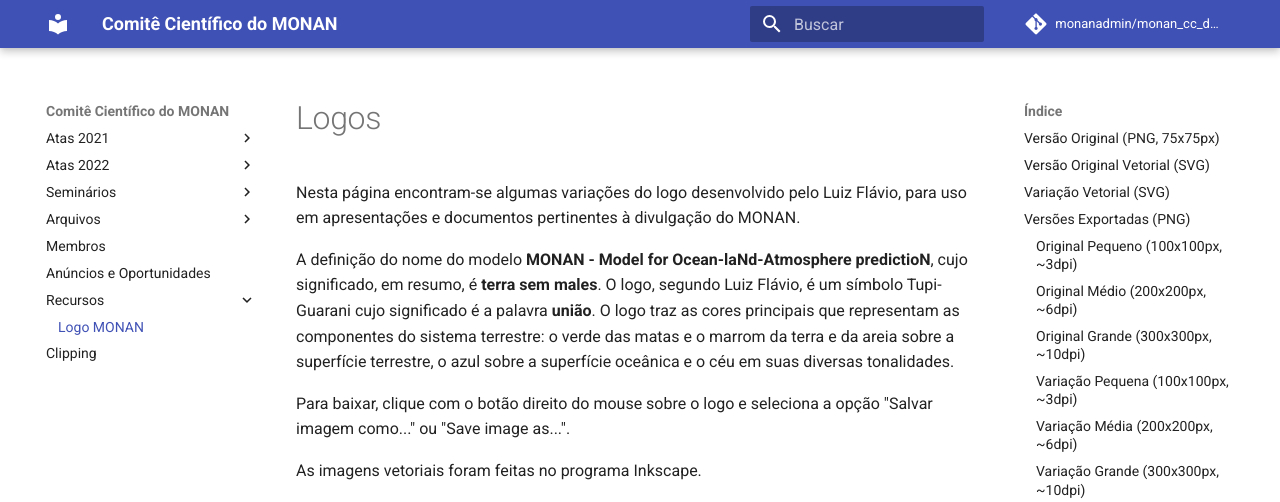
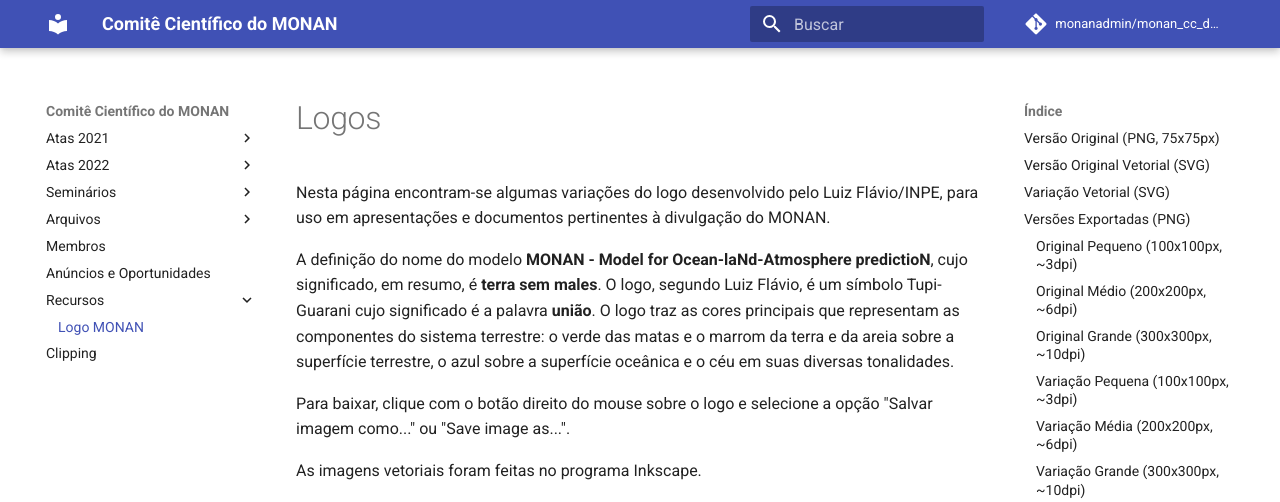
Before and after one commit to monanadmin/monan_cc_docs, an MkDocs documentation site: the page built from docs/logo_monan.md, in a window 1280 px wide and 900 px high. Shown: the top 502 px of the window. Built offline with MkDocs 1.6.1 and Material for MkDocs 9.7.7, drawn with Linux system fonts in a browser that asks for light colours; comment, search, counter and statistics services are not loaded.

Commit message:
Atualizando páginas logo_monan.md outros_arquivos.md

```diff
--- a/docs/logo_monan.md
+++ b/docs/logo_monan.md
@@ -1,10 +1,10 @@
 # Logos
 
-Nesta página encontram-se algumas variações do logo desenvolvido pelo Luiz Flávio, para uso em apresentações e documentos pertinentes à divulgação do MONAN.
+Nesta página encontram-se algumas variações do logo desenvolvido pelo Luiz Flávio/INPE, para uso em apresentações e documentos pertinentes à divulgação do MONAN.
 
 A definição do nome do modelo **MONAN - Model for Ocean-laNd-Atmosphere predictioN**, cujo significado, em resumo, é **terra sem males**. O logo, segundo Luiz Flávio, é um símbolo Tupi-Guarani cujo significado é a palavra **união**. O logo traz as cores principais que representam as componentes do sistema terrestre: o verde das matas e o marrom da terra e da areia sobre a superfície terrestre, o azul sobre a superfície oceânica e o céu em suas diversas tonalidades.
 
-Para baixar, clique com o botão direito do mouse sobre o logo e seleciona a opção "Salvar imagem como..." ou "Save image as...".
+Para baixar, clique com o botão direito do mouse sobre o logo e selecione a opção "Salvar imagem como..." ou "Save image as...".
 
 As imagens vetoriais foram feitas no programa Inkscape.
 
```
Also changed, not shown: docs/outros_arquivos.md (+1 -0 lines).
